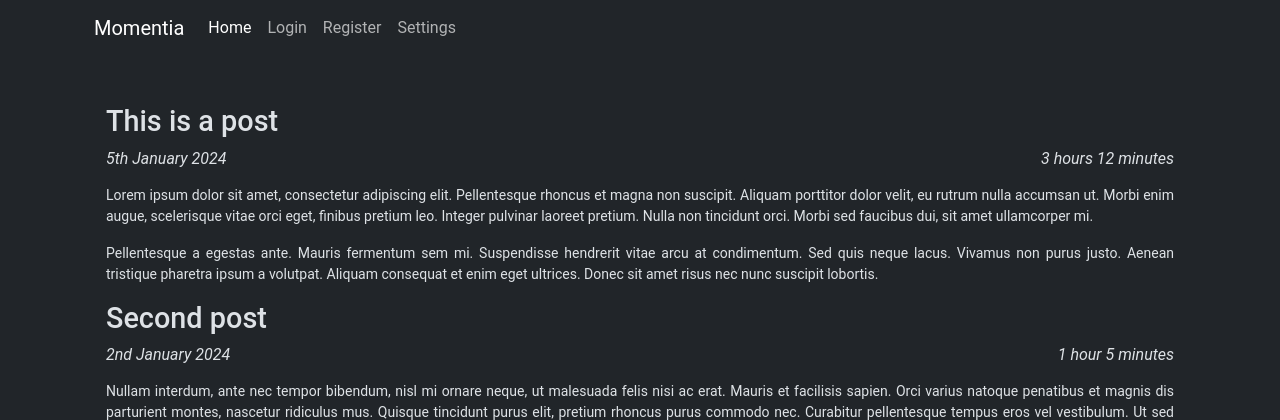
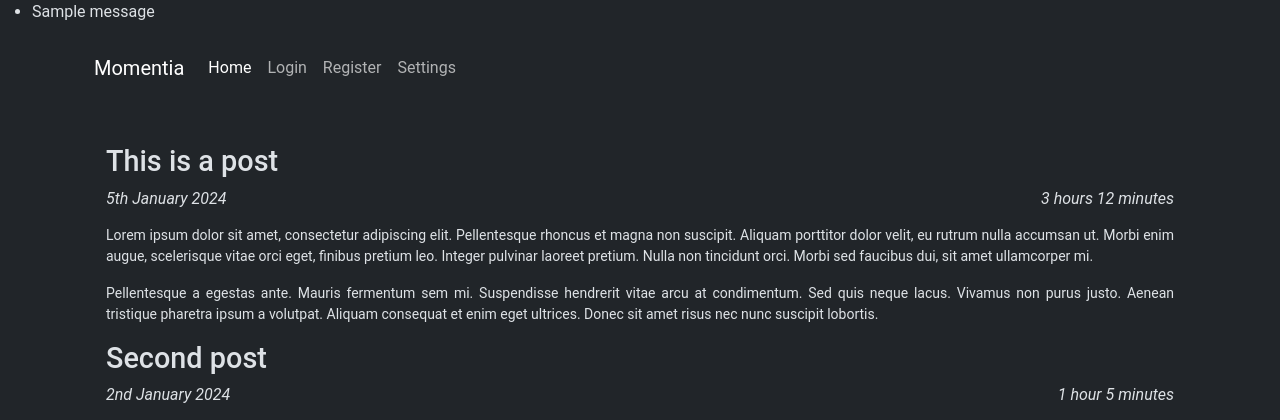
Before and after one commit to DenHafiz69/momentia, a Flask app: page / in a window 1280 px wide. Shown: the top 420 px of the page. Run offline with Flask 3, Linux system fonts and the light colour scheme; tables that the repository leaves empty hold one stand-in row (values such as "Sample post"); one stand-in notice (Sample message) is shown.

Commit message:
Flash message

```diff
--- a/templates/layout.html
+++ b/templates/layout.html
@@ -19,6 +19,18 @@
 </head>
 
 <body>
+    <!-- Flash message -->
+    {% with messages = get_flashed_messages() %}
+    {% if messages %}
+        <ul class=flashes>
+        {% for message in messages %}
+        <li>{{ message }}</li>
+        {% endfor %}
+        </ul>
+    {% endif %}
+    {% endwith %}
+
+    <!-- Navigation bar -->
     <div class="container">
         <nav class="navbar navbar-expand-lg">
             <div class="container-fluid">
```
